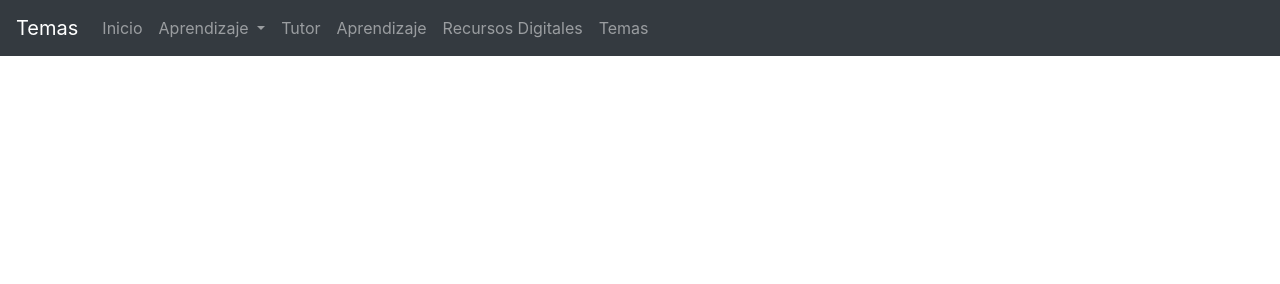
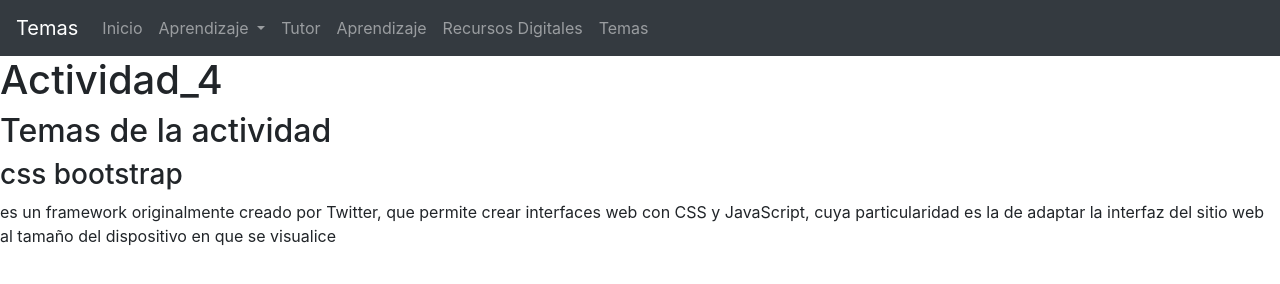
Before and after one commit to DSWJefersonMonsalve/Tarea_Fase_2_Jeferson_Monsalve, a plain HTML site: page Tarea_4/index.html in a window 1280 px wide. Drawn offline with nearby package versions, Linux system fonts and the light colour scheme.

Commit message:
actualizar

```diff
--- a/Tarea_4/index.html
+++ b/Tarea_4/index.html
@@ -4,7 +4,8 @@
     <meta charset="UTF-8">
     <meta http-equiv="X-UA-Compatible" content="IE=edge">
     <meta name="viewport" content="width=device-width, initial-scale=1.0">
-    <title>Document</title>
+    <meta name="description" content="desarrollo de la tarea 4"/>
+    <title>Inicio</title>
     <link rel="stylesheet" href="https://stackpath.bootstrapcdn.com/bootstrap/4.3.1/css/bootstrap.min.css" integrity="sha384-ggOyR0iXCbMQv3Xipma34MD+dH/1fQ784/j6cY/iJTQUOhcWr7x9JvoRxT2MZw1T" crossorigin="anonymous">
 </head>
 <body>
@@ -43,7 +44,13 @@
           </li>
         </ul>
     </nav>
-
+    <h1>Actividad_4
+    </h1>
+    <h2>Temas de la actividad</h2>
+    <h3>css bootstrap</h3>
+    <p>
+        es un framework originalmente creado por Twitter, que permite crear interfaces web con CSS y JavaScript, cuya particularidad es la de adaptar la interfaz del sitio web al tamaño del dispositivo en que se visualice
+    </p>
      <script src="https://code.jquery.com/jquery-3.2.1.slim.min.js" integrity="sha384-KJ3o2DKtIkvYIK3UENzmM7KCkRr/rE9/Qpg6aAZGJwFDMVNA/GpGFF93hXpG5KkN" crossorigin="anonymous"></script>
     <script src="https://cdnjs.cloudflare.com/ajax/libs/popper.js/1.12.9/umd/popper.min.js" integrity="sha384-ApNbgh9B+Y1QKtv3Rn7W3mgPxhU9K/ScQsAP7hUibX39j7fakFPskvXusvfa0b4Q" crossorigin="anonymous"></script>
     <script src="https://maxcdn.bootstrapcdn.com/bootstrap/4.0.0/js/bootstrap.min.js" integrity="sha384-JZR6Spejh4U02d8jOt6vLEHfe/JQGiRRSQQxSfFWpi1MquVdAyjUar5+76PVCmYl" crossorigin="anonymous"></script>
```
